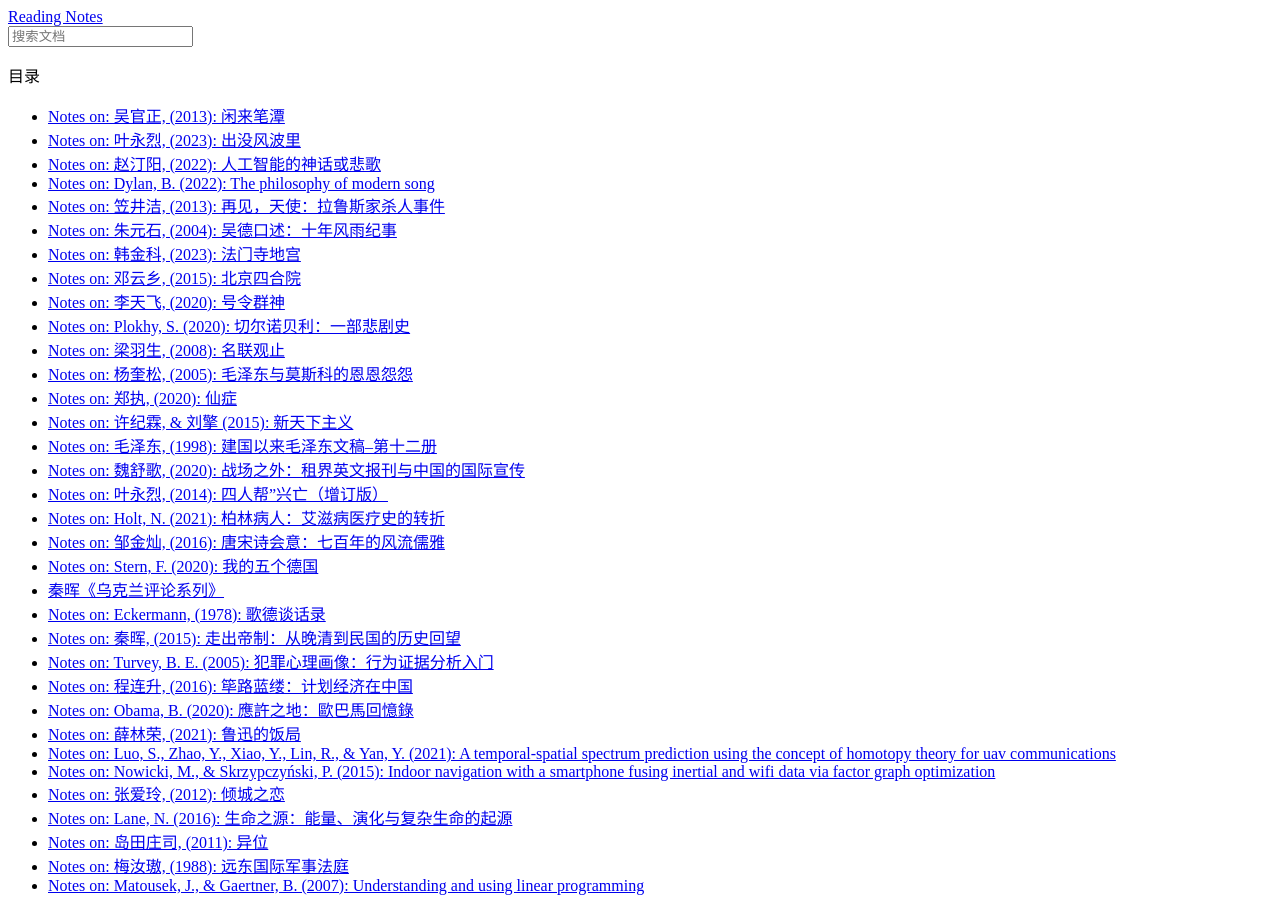
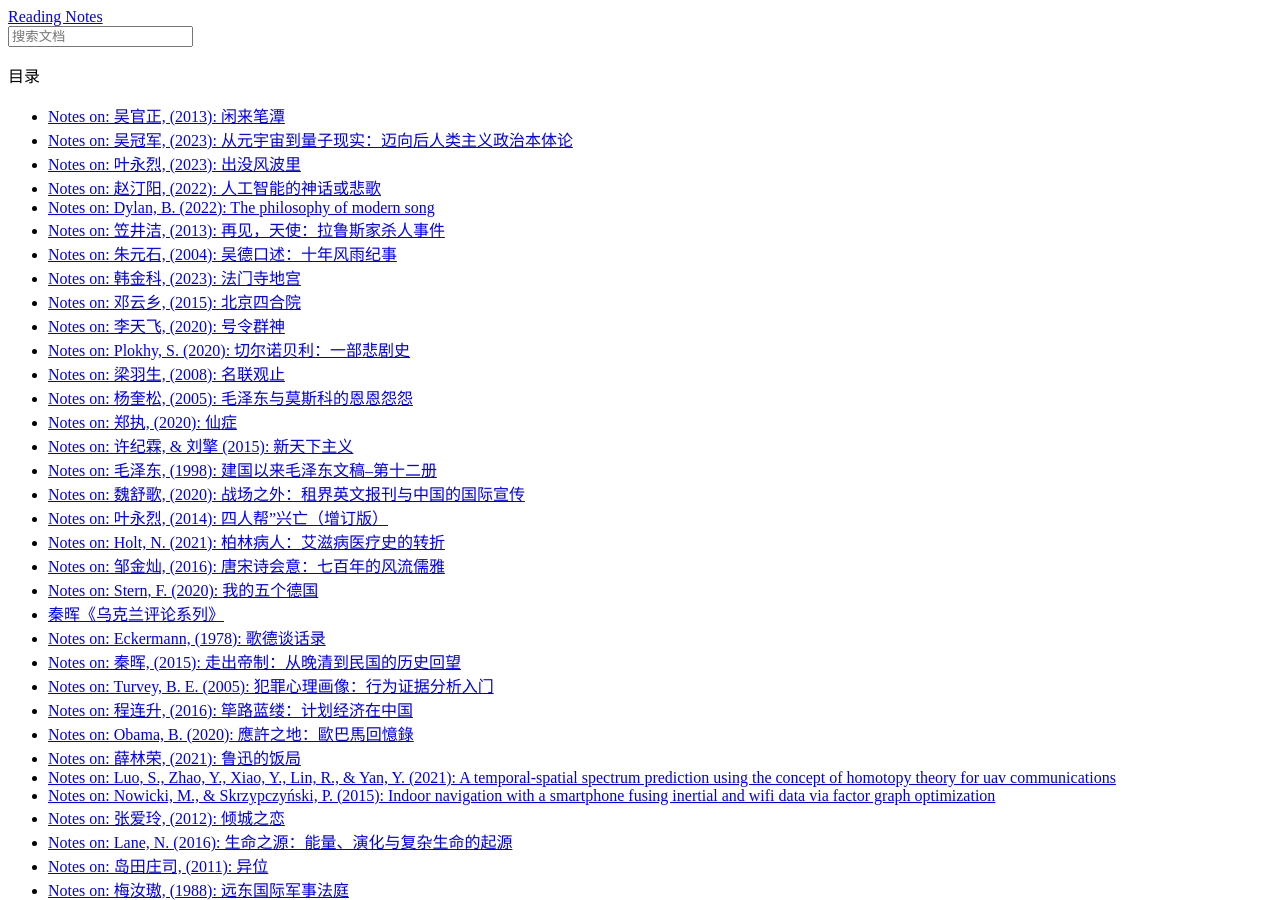
Before and after one commit to ufengger/bibtex-all, a Sphinx documentation site: the page built from docs/index.rst, in a window 1280 px wide and 900 px high. Built offline with Sphinx 7.4.7 and the Read the Docs theme 2.0.0, drawn with Linux system fonts in a browser that asks for light colours; some of the changed lines change nothing that is shown.

Commit message:
add notes

```diff
--- a/docs/index.rst
+++ b/docs/index.rst
@@ -20,6 +20,7 @@
    :caption: 目录
 
    吴官正_闲来笔潭_2013.rst
+   吴冠军_从元宇宙到量子现实_2023.rst
    叶永烈_出没风波里_2023.rst
    赵汀阳_人工智能的神话或悲歌_2022.rst
    Dylan_Philosophy_of_Modern_Song_2022.rst
--- /dev/null
+++ b/docs/吴冠军_从元宇宙到量子现实_2023.rst
@@ -0,0 +1,165 @@
+Notes on: 吴冠军,  (2023): 从元宇宙到量子现实：迈向后人类主义政治本体论
+=====
+
+`View on DouBan <https://book.douban.com/subject/3264949/>`_
+
+.. code-block:: bibtex
+
+   @Book{吴冠军_从元宇宙到量子现实_2023,
+     author    = {吴冠军},
+     title     = {从元宇宙到量子现实：迈向后人类主义政治本体论},
+     year      = 2023,
+     publisher = {中信出版社},
+     url       = {https://book.douban.com/subject/36384736/},
+   }
+
+引言 世界在塌方，问题在哪里？
+-----------------------------
+
+我们这个世界的科学家们，大多数并不认为世界会永远持存——核战争与人为导致的灾难可以
+终结文明，热寂或大挤压可以终结宇宙。然而这个思路的限制就是，一切变故的缘由，都是
+在内部寻找。《道长去哪了》的脑洞是，导致这个世界摇摇欲坠的问题不是在里面，而是来
+自外面。这就像，电脑里的模拟世界出了问题，原因不是系统参数出现问题，而是电脑连着
+的插线板发生短路。静夜之中不妨再多想一重：我们这个现实世界灾难事件频发、极端天气
+频出，会不会也是因为支撑这个“世界”的外部电源或神识仙力遭遇了变故？夜里读小说，也
+能思考顶着天的大问题。
+
+(1)元宇宙的“世界”，究其根本是虚幻的吗？(2)如果是，那么当你沉浸在元宇宙中，是玩物
+丧志吗？反过来，(3)我们身处其内的这个“世界”，是真实的吗？进而，(4)为什么存在着
+“世界”，而非什么都没有？这些问题，皆是本体论的问题。而如下两个与之相关的问题，则
+可以称为政治本体论的问题：(5)“世界”是否能够被改变？(6)如果能够改变的话，如何改变
+它？(7)元宇宙为什么会热？(8)为什么会在2021年热？
+
+陷入奇点：生活在剩余时间中
+--------------------------
+
+通过对元宇宙展开未来考古学考察，我们可以看到，它在本体论层面上并非如诸多评论者所
+说的那样，是一个“幻觉空间”。反过来，我们所处身其内的“世界”，一点不比虚拟的元宇宙
+更真实。
+
+
+从元物理学到元宇宙：考古智人的“超现实”
+--------------------------------------
+
+形而上学集中展示了人类按照其自身的“臆测”所构想、创造出的“世界”。在这个意义上说，
+“元宇宙”首先就出现在了作为“元物理学”的形而上学中。
+
+
+返观我们这个当下世界
+--------------------
+
+在德国哲学家马丁·海德格尔看来，人的独特性就在于，人不仅仅是世界的一个部分，并且
+在“拥有”世界的意义上，是世界的主人与奴隶。人拥有世界。在海德格尔的论述中，我们能
+解析出三个论题：(1)世界，是一个人造物，而非自然之物；(2)世界被人所“拥有”，而非其
+他的非人类，尽管人和非人类都是世界的一部分；(3)人以不平等的方式“拥有”世界，某些
+人成为世界的主人，另一些人则成为奴隶。
+
+
+启蒙与致暗：对行星的人类主义—资本主义占有
+-----------------------------------------
+
+资本主义从诞生之日起，就不停歇地将整个行星产权化——就这样，在法理层面上“自然”消失
+了（被“文明化”了）。行星地球，成为“人类的地球”：它归属于“人类”（实际上是一小部分
+人）。
+
+作为“自然权利”的产权，恰恰是一种旨在消灭“自然”的权利。
+
+在人类世文明中，只有战争、革命、瘟疫与社会崩溃这个四个因素，可以暂时改写贫富分化
+状况。
+
+
+外部的处女地：从资本世到元宇宙
+------------------------------
+
+在现代社会中，货币本身并不是资本——藏在床底下的钱，在资本主义系统中是“死钱”。只有
+那些不断寻求让自身增值（至少让自己不贬值）的金钱，才是资本。
+
+如摩尔和帕特尔所写，“只有当货币被沉入商品的生产中、不断循环往复地予以扩大时，在
+这个循环中它才成为资本”。
+
+缺乏盈利性投资，是资本主义经济危机的真正核心。
+
+在资本主义系统中，经济必须保持持续增长，甚至至少让人们相信它能继续保持增长。一旦
+这种增长或关于增长的信念不能保持，很可能随后会引致大范围的经济衰退与萧条。
+
+在没有新大陆可去的当下，元宇宙构成了“虚拟的外部性”，成为资本眼中新的香喷喷的“处
+女地”。
+
+
+迈向“游戏资本主义”
+------------------
+
+在展开进一步分析之前，让我们先提出两个彼此关联的要点。(1)在占有性个人主义的产权
+框架下，在80亿行星人口中只占极低比例的资本家，拥有这个“宇宙”。(2)同“多余价值”一
+样，元宇宙，纯然是一个多出来的宇宙——一个由许许多多人智力劳动乃至体力劳动所共同创
+造（包括大量一般智力），但产权归属于资本家的“多余宇宙”(surplus universe)。基于上
+述两点，我们可以看到：元宇宙尽管以“去中心化”为其启蒙式的宣称，然而恰恰以资本的再
+度中心化为其致暗性的内核。
+
+
+从行星工厂到元宇宙工厂
+----------------------
+
+在《资本论》中马克思曾说：“诸瞬间，是利润的诸要素。”在元宇宙中的每个瞬间，你都在
+为资本家的利润而劳动——不管你自己是否意识到。
+
+
+致暗时刻：自由劳动，娱乐至死
+----------------------------
+
+在二十世纪七十年代，政治经济学家达拉斯·斯迈瑟——在我看来，他实是第一个把娱乐与劳
+动关联起来的思想家——就写道：“垄断资本主义下的物质性现实就是，人口中的绝大多数人
+的所有非睡觉时间，都是工作时间。”半个多世纪前，人们没有元宇宙，也没有网络，但是
+人们把大把时间用来看电视。斯迈瑟提出“观众商品”概念：观众的观看时长，是电视台卖给
+广告商的商品。换言之，观众通过看电视这个主体性的娱乐活动，恰恰生产出了让电视台获
+利的商品。因此，看电视是创造价值的劳动，并且是无偿劳动。
+
+随着元宇宙产业的到来，人们既是娱乐至死，亦是劳动至死：每时每刻，不只是眼耳等感官，
+手乃至全身都被调动起来。元宇宙资本主义的“割韭菜”操作，不仅仅是让你掏钱，更是让你
+掏时间。
+
+尤瓦尔·赫拉利认为人工智能会把大量劳动者甩出，使他们成为资本主义秩序中的“无用阶级”。
+然而，这个判断为时过早。“下岗”并不意味着停止劳动：元宇宙资本主义，正等着这些“无
+用阶级”在其中竭尽全力地劳动。“后工作”(post-work)时代，人们并非不工作，而是工作不
+再有偿：一方面失业率飙升，雇佣劳动减少，另一方面以娱乐面目出现的免费劳动剧增。
+“free labour”既可以指“自由劳动”，也可以指“免费劳动”，在资本主义系统下，它只能指
+向后者：“自由”结构性地被异化。启蒙，结构性地致暗。
+
+
+陷入奇点：技术世与剩余时间
+--------------------------
+
+所有加剧行星尺度上熵增的化石燃料技术，都在把我们驱向“生态奇点”(ecological
+singularity)，使我们事实上生活在剩余时间中。
+
+
+本体论迷局(I)：像素宇宙与数学宇宙
+---------------------------------
+
+仅仅以脑机接口抑或生物化学方式刺激大脑生成对“现实”的体验（如《黑客帝国》里的尼
+奥），乃至大脑本身实际上是一个拟真程序（如《失控玩家》里的盖），是相对简单的——这
+实际上是在认识论层面上做手脚。我把这种拟真路径，称作认识论拟真。
+
+把世界在本体论层面上拟真出来，则困难得多——这意味着需要模拟出在物理规则乃至文明里
+的符号性规则下的一切互动（相互作用）。我把这种拟真路径，称作本体论拟真。
+
+吸毒的体验，归根结底就是认识论拟真；而元宇宙游戏，就会涉及本体论拟真。
+
+专栏作家奥莉薇娅·索伦在发表于《卫报》上的《我们的世界是一个拟真世界？》一文中曾
+写道：
+
+相信宇宙是一个拟真世界的理由还包括如下事实：宇宙以数学的方式运行，以及，它可以被
+拆解到亚原子粒子，就像一个像素化的电子游戏。
+
+然而，建立在数学宇宙之本体论分析上，我们或可以同意这个激进论述（尽管并非查默斯本
+人的分析路径）：所有数学允许存在的“现实”，都是真实的。
+
+
+本体论迷局(III)：游戏开发师与无边界宇宙
+---------------------------------------
+
+拟真神学(simulation theology)，已经成为神学的一个重要当代发展。那么，迈向神学，
+是不是电子游戏（以及当下“现实”）唯一的本体论可能性？
+
+如果我们无法构想犹太人扎克伯格（2016年底宣称自己不再是无神论者）即将成为“上帝”，
+那么，我们就有必要思考替代性的本体论。
```
